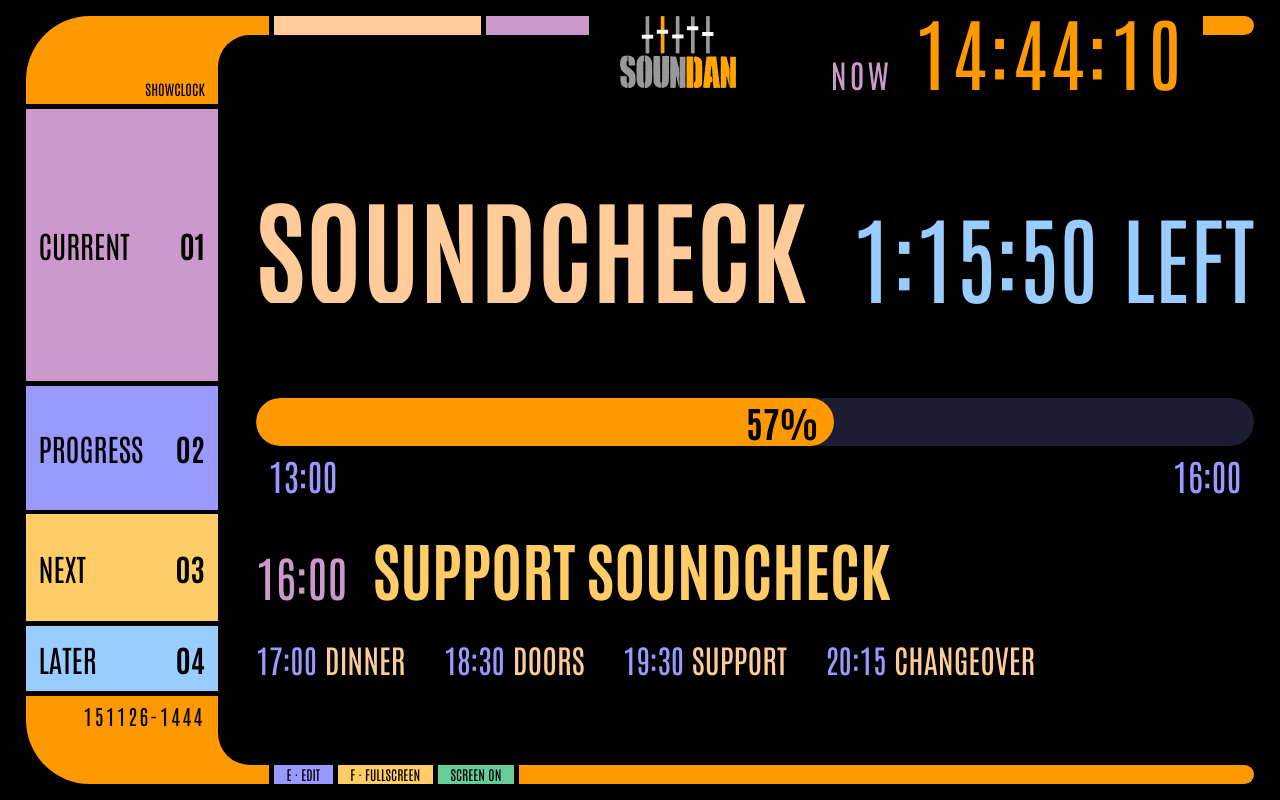
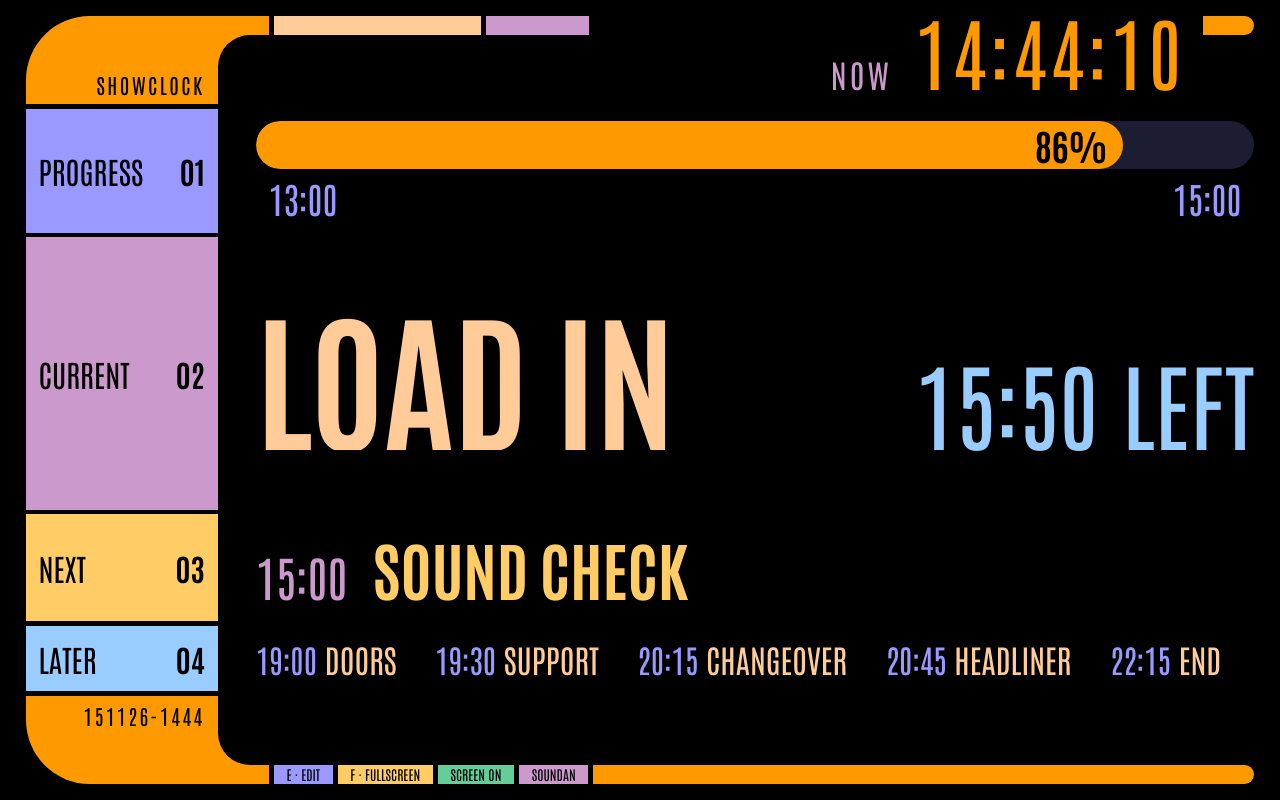
Before and after one commit to cuotos/showclock, a plain HTML site: page index.html in a window 1280 px wide. Drawn offline with Linux system fonts and the light colour scheme.

Commit message:
Scale layout to window width, move progress to top, restyle branding
The board was sized only by window height, so non-fullscreen windows
overflowed sideways. Also updates the default schedule, moves Soundan
into a footer key and matches the SHOWCLOCK title to the deploy code.

Co-Authored-By: Claude Opus 5.5 <noreply@anthropic.com>

```diff
--- a/app.js
+++ b/app.js
@@ -1,12 +1,11 @@
-const DEFAULT_SCHEDULE = `10:00 Load in
-13:00 Soundcheck
-16:00 Support soundcheck
-17:00 Dinner
-18:30 Doors
+const DEFAULT_SCHEDULE = `13:00 Load in
+15:00 Sound check
+19:00 Doors
 19:30 Support
 20:15 Changeover
 20:45 Headliner
-22:45 Curfew`;
+22:15 End
+23:00 Curfew`;
 
 const MIN = 60 * 1000;
 const STORE_SCHEDULE = "showclock.schedule";
@@ -59,7 +58,7 @@ function fmtDuration(ms) {
   return h ? `${h}:${String(m).padStart(2, "0")}:${sec}` : `${m}:${sec}`;
 }
 
-// Keep text on one line, shrinking the font (from 19vh) until it fits its box
+// Keep text on one line, shrinking the font (from 19 units) until it fits its box
 const MAX_PHASE_VH = 19;
 function fitText(el, text) {
   // Measure an inner span: the box's own scrollWidth doesn't report the overflow reliably
@@ -71,10 +70,10 @@ function fitText(el, text) {
   span.textContent = text;
   el.appendChild(span);
   let vh = MAX_PHASE_VH;
-  el.style.fontSize = `${vh}vh`;
+  el.style.fontSize = `calc(${vh} * var(--u))`;
   while (tooWide() && vh > 5) {
     vh -= 0.5;
-    el.style.fontSize = `${vh}vh`;
+    el.style.fontSize = `calc(${vh} * var(--u))`;
   }
   el.dataset.fitWidth = String(el.clientWidth);
 }
--- a/index.html
+++ b/index.html
@@ -20,22 +20,21 @@
       <div class="curve top"></div>
       <div class="bar c-peach w20"></div>
       <div class="bar c-lavender w10"></div>
-      <img class="logo" src="assets/soundan-logo.svg" alt="Soundan">
       <div class="title"><span class="clock-label">NOW</span> <span id="clock">--:--:--</span></div>
       <div class="bar c-orange cap"></div>
     </div>
 
     <!-- each row: sidebar heading, then its content -->
-    <div class="block c-lavender">CURRENT<b>01</b></div>
+    <div class="block c-blue">PROGRESS<b>01</b></div>
+    <div id="timeline" class="cell">
+      <div id="bar"><div id="fill"></div><div id="pct"></div></div>
+      <div id="ticks"><span id="tick-start"></span><span id="tick-end"></span></div>
+    </div>
+
+    <div class="block c-lavender">CURRENT<b>02</b></div>
     <div id="now" class="cell">
       <div id="phase-name">—</div>
       <div id="phase-remaining">--:--</div>
-    </div>
-
-    <div class="block c-blue">PROGRESS<b>02</b></div>
-    <div id="timeline" class="cell">
-      <div id="bar"><div id="fill"></div><div id="pct"></div></div>
-      <div id="ticks"><span id="tick-start"></span><span id="tick-end"></span></div>
     </div>
 
     <div class="block c-gold">NEXT<b>03</b></div>
@@ -54,6 +53,7 @@
       <button id="edit-btn" type="button" class="key c-blue">E · EDIT</button>
       <button id="fullscreen-btn" type="button" class="key c-gold">F · FULLSCREEN</button>
       <div id="awake" class="key c-green" hidden>SCREEN ON</div>
+      <div class="key c-lavender">SOUNDAN</div>
       <div class="bar c-orange cap grow"></div>
     </div>
   </main>
--- a/style.css
+++ b/style.css
@@ -11,10 +11,13 @@
   --green: #66cc99;
   --dark: #1c1c33;
 
+  /* sizing unit: 1vh on a 4:3-or-wider screen, shrinking with the width on narrower windows */
+  --u: min(1vh, 0.75vw);
+
   --side: 15vw;    /* sidebar width */
-  --frame: 11vh;   /* height of top/bottom elbow */
-  --thick: 2.4vh;  /* thickness of horizontal bars */
-  --gap: 0.6vh;
+  --frame: calc(11 * var(--u));   /* height of top/bottom elbow */
+  --thick: calc(2.4 * var(--u));  /* thickness of horizontal bars */
+  --gap: calc(0.6 * var(--u));
 }
 
 * { box-sizing: border-box; }
@@ -42,23 +45,23 @@ html, body {
   height: 100dvh; /* iPad/iPhone Safari: excludes the browser toolbars */
   display: grid;
   grid-template-columns: var(--side) 1fr;
-  /* frame, now, progress, next, later, frame */
-  grid-template-rows: var(--frame) 1fr auto auto auto var(--frame);
+  /* frame, progress, now, next, later, frame */
+  grid-template-rows: var(--frame) auto 1fr auto auto var(--frame);
   row-gap: var(--gap);
-  padding: 2vh 2vw;
+  padding: calc(2 * var(--u)) 2vw;
 }
 
 /* ---- elbows ---- */
 .elbow {
   background: var(--orange);
   color: #000;
-  font-size: 1.8vh;
+  font-size: calc(1.8 * var(--u));
   display: flex;
   justify-content: flex-end;
   padding: 0 1vw;
 }
-.elbow.top    { border-top-left-radius: 8vh; align-items: flex-end; padding-bottom: 0.8vh; }
-.elbow.bottom { border-bottom-left-radius: 8vh; align-items: flex-start; padding-top: 0.8vh; }
+.elbow.top    { border-top-left-radius: calc(8 * var(--u)); align-items: flex-end; padding-bottom: calc(0.8 * var(--u)); }
+.elbow.bottom { border-bottom-left-radius: calc(8 * var(--u)); align-items: flex-start; padding-top: calc(0.8 * var(--u)); }
 
 .topbar, .bottombar {
   display: flex;
@@ -81,8 +84,8 @@ html, body {
   right: 0;
   background: var(--bg);
 }
-.curve.top::after    { top: var(--thick); bottom: 0; border-top-left-radius: 4vh; }
-.curve.bottom::after { bottom: var(--thick); top: 0; border-bottom-left-radius: 4vh; }
+.curve.top::after    { top: var(--thick); bottom: 0; border-top-left-radius: calc(4 * var(--u)); }
+.curve.bottom::after { bottom: var(--thick); top: 0; border-bottom-left-radius: calc(4 * var(--u)); }
 
 .bar { height: var(--thick); }
 .w20 { width: 20%; }
@@ -91,9 +94,10 @@ html, body {
 .grow { flex: 1; }
 
 .title {
-  flex: 1;
+  flex: 1 0 auto;
+  white-space: nowrap;
   text-align: right;
-  font-size: 10vh;
+  font-size: calc(10 * var(--u));
   line-height: 0.85;
   color: var(--orange);
   letter-spacing: 0.05em;
@@ -107,7 +111,7 @@ html, body {
   color: #000;
   font-family: inherit;
   font-weight: 400;
-  font-size: 1.7vh;
+  font-size: calc(1.7 * var(--u));
   line-height: var(--thick);
   letter-spacing: normal;
   border-radius: 0;
@@ -115,37 +119,37 @@ html, body {
   cursor: pointer;
 }
 /* the bar is thin; extend the tap area upwards so it's easy to hit on a touch screen */
-.key::after { content: ""; position: absolute; inset: -4vh 0 0 0; }
+.key::after { content: ""; position: absolute; inset: calc(-4 * var(--u)) 0 0 0; }
 
 /* ---- sidebar headings, one per row ---- */
 .block {
   color: #000;
-  font-size: 3.8vh;
+  font-size: calc(3.8 * var(--u));
   display: flex;
   justify-content: space-between;
   align-items: center;
   padding: 0 1vw;
 }
-.block b { font-size: 3.8vh; }
+.block b { font-size: calc(3.8 * var(--u)); }
 
 /* ---- content cells ---- */
 .cell {
   align-self: center;
-  padding: 1.5vh 0 1.5vh 3vw;
+  padding: calc(1.5 * var(--u)) 0 calc(1.5 * var(--u)) 3vw;
   min-width: 0;
 }
 
 
-#phase-name { font-size: 19vh; font-weight: 700; line-height: 1; color: var(--peach); }
-#phase-remaining { font-size: 9vh; color: var(--sky); }
+#phase-name { font-size: calc(19 * var(--u)); font-weight: 700; line-height: 1; color: var(--peach); }
+#phase-remaining { font-size: calc(9 * var(--u)); color: var(--sky); }
 
 /* ---- timeline ---- */
 #timeline[hidden] { display: block !important; visibility: hidden; } /* keep layout stable */
 
 #bar {
   position: relative;
-  height: 6vh;
-  border-radius: 3vh;
+  height: calc(6 * var(--u));
+  border-radius: calc(3 * var(--u));
   background: var(--dark);
   overflow: hidden;
 }
@@ -153,8 +157,8 @@ html, body {
   position: absolute;
   top: 0;
   height: 100%;
-  line-height: 6vh;
-  font-size: 4.5vh;
+  line-height: calc(6 * var(--u));
+  font-size: calc(4.5 * var(--u));
   font-weight: 700;
   color: var(--orange);
   padding: 0 1.2vw;
@@ -164,21 +168,21 @@ html, body {
 #fill {
   height: 100%;
   background: var(--orange);
-  border-radius: 3vh;
+  border-radius: calc(3 * var(--u));
   transition: width 0.25s linear;
 }
 
 #ticks {
   display: flex;
   justify-content: space-between;
-  padding: 0.6vh 1vw 0;
-  font-size: 4.5vh;
+  padding: calc(0.6 * var(--u)) 1vw 0;
+  font-size: calc(4.5 * var(--u));
   color: var(--blue);
 }
 
 #next { display: flex; align-items: baseline; gap: 2vw; }
-#next-name { font-size: 8vh; font-weight: 700; color: var(--gold); }
-#next-at { font-size: 6vh; color: var(--lavender); }
+#next-name { font-size: calc(8 * var(--u)); font-weight: 700; color: var(--gold); }
+#next-at { font-size: calc(6 * var(--u)); color: var(--lavender); }
 
 /* ---- editor ---- */
 dialog {
@@ -186,7 +190,7 @@ dialog {
   color: var(--peach);
   border: none;
   border-left: 2vw solid var(--orange);
-  border-radius: 3vh 0 0 3vh;
+  border-radius: calc(3 * var(--u)) 0 0 calc(3 * var(--u));
   width: min(640px, 90vw);
   font-family: inherit;
 }
@@ -218,15 +222,15 @@ textarea.has-error::selection { background: var(--red); color: #000; }
 textarea { text-transform: uppercase; }
 
 .c-sky { background: var(--sky); }
-#later { position: relative; display: flex; gap: 3vw; min-height: 5vh; font-size: 4vh; overflow: hidden; white-space: nowrap; }
+#later { position: relative; display: flex; gap: 3vw; min-height: calc(5 * var(--u)); font-size: calc(4 * var(--u)); overflow: hidden; white-space: nowrap; }
 .later-name { color: var(--peach); }
 .later-at { color: var(--blue); }
 
 /* phase name left (shrinks to fit on one line), time left right */
 #now { display: flex; align-items: baseline; column-gap: 3vw; }
 #phase-name { flex: 1; min-width: 0; white-space: nowrap; overflow: hidden; }
-#phase-remaining { font-size: 12vh; line-height: 1; white-space: nowrap; }
-.clock-label { font-size: 4vh; color: var(--lavender); letter-spacing: 0.1em; }
+#phase-remaining { font-size: calc(12 * var(--u)); line-height: 1; white-space: nowrap; }
+.clock-label { font-size: calc(4 * var(--u)); color: var(--lavender); letter-spacing: 0.1em; }
 
 .share { display: flex; gap: 8px; margin-top: 10px; }
 #share-code {
@@ -242,6 +246,6 @@ textarea { text-transform: uppercase; }
 }
 #share-code::placeholder { color: var(--blue); font-family: "Antonio", sans-serif; font-size: 16px; }
 
-.logo { height: 9vh; margin-left: 2vw; }
 .c-green { background: var(--green); }
-#deployed { font-size: 2.6vh; letter-spacing: 0.12em; }
+/* SHOWCLOCK title and deploy time share the same panel-code look */
+.elbow.top span, #deployed { font-size: calc(2.6 * var(--u)); letter-spacing: 0.12em; }
```
